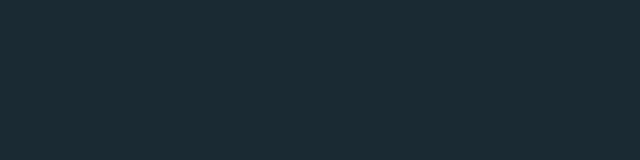
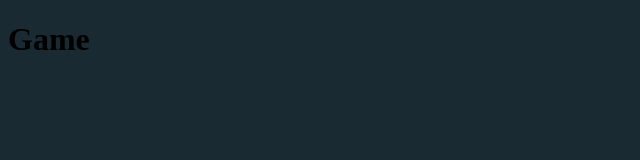
Before and after one commit to MasonBoom/Tic-Tac-Toe-React, a React (Create React App) app: page /game in a window 1280 px wide. Before the commit this address had no page. Shown: the top 160 px of the page, without its empty margins (0-640 px from the left). Built offline with nearby package versions, Linux system fonts and the light colour scheme.

Commit message:
set up game page to modify later

```diff
--- a/package.json
+++ b/package.json
@@ -8,7 +8,7 @@
     "@testing-library/user-event": "^13.5.0",
     "react": "^18.2.0",
     "react-dom": "^18.2.0",
-    "react-router-dom": "^6.4.3",
+    "react-router-dom": "^6.6.2",
     "react-scripts": "5.0.1",
     "styled-components": "^5.3.6",
     "web-vitals": "^2.1.4"
--- a/src/App.js
+++ b/src/App.js
@@ -5,12 +5,14 @@ import {
   BrowserRouter,
 } from 'react-router-dom';
 import MainPage from './pages/mainPage/MainPage';
+import Game from './pages/game/Game';
 
 function App() {
   return (
     <BrowserRouter>
       <Routes>
         <Route path="/" element={<MainPage />} />
+        <Route path="/game" element={<Game />} />
       </Routes>
     </BrowserRouter>
   );
--- /dev/null
+++ b/src/pages/game/Game.js
@@ -0,0 +1,11 @@
+import React from "react";
+
+const Game = () => {
+    return (
+        <div>
+            <h1>Game</h1>
+        </div>
+    );
+}
+
+export default Game;
--- a/src/pages/mainPage/MainPage.js
+++ b/src/pages/mainPage/MainPage.js
@@ -12,6 +12,7 @@ import {
     XIcon,
     NewGameButton,
 } from './mainpage.styles';
+import { Link } from 'react-router-dom';
 import x from '../../assets/x.svg';
 import o from '../../assets/o.svg';
 
@@ -49,8 +50,12 @@ const MainPage = () => {
                 </ButtonDiv>
                 <SubHeader>Remember: X goes first</SubHeader>
             </SelectionModal>
-            <NewGameButton>New Game (VS CPU)</NewGameButton>
-            <NewGameButton className='vsPlayer'>New Game (VS CPU)</NewGameButton>
+            <Link to={'/game'}>
+                <NewGameButton>New Game (VS CPU)</NewGameButton>
+            </Link>
+            <Link to={'/game'}>
+                <NewGameButton className='vsPlayer'>New Game (VS CPU)</NewGameButton>
+            </Link>
         </MainDiv>
     )
 }
```
Also changed, not shown: 1 other file (tests, documents, lock files or other folders).
